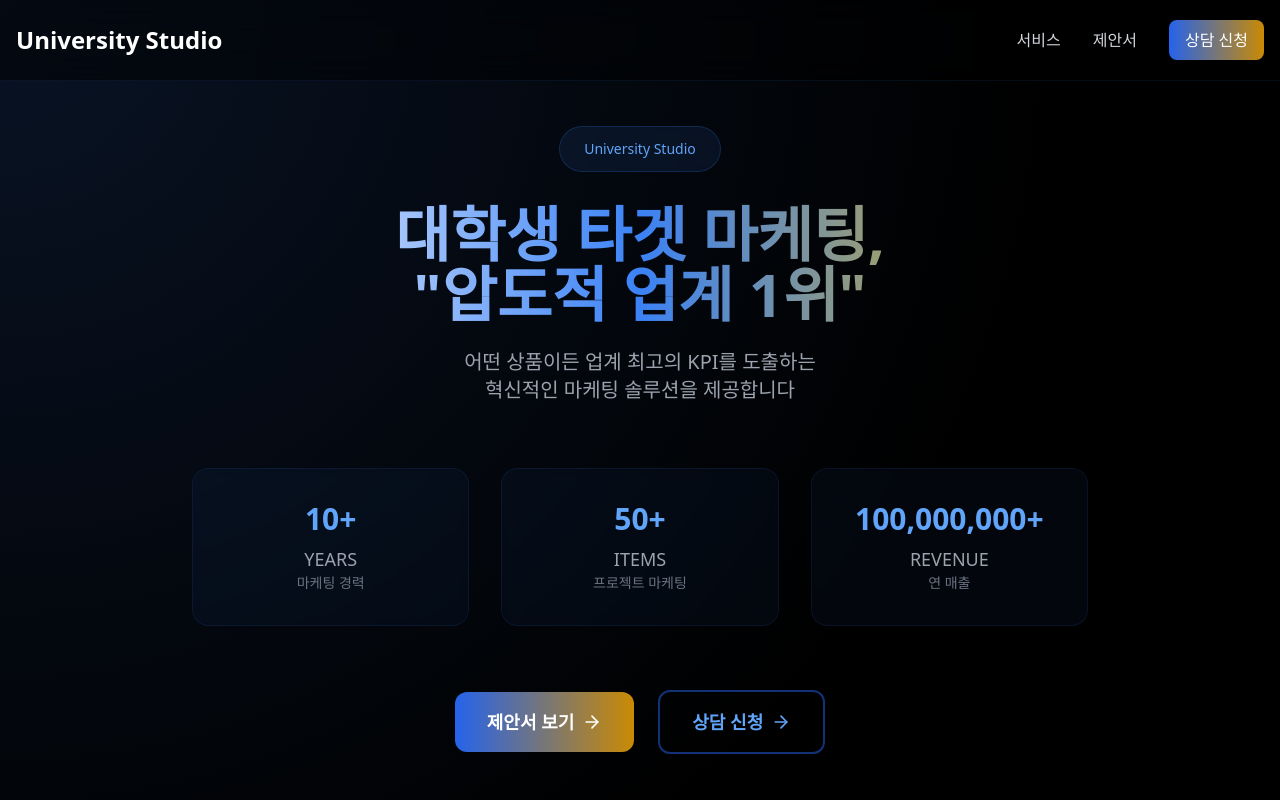
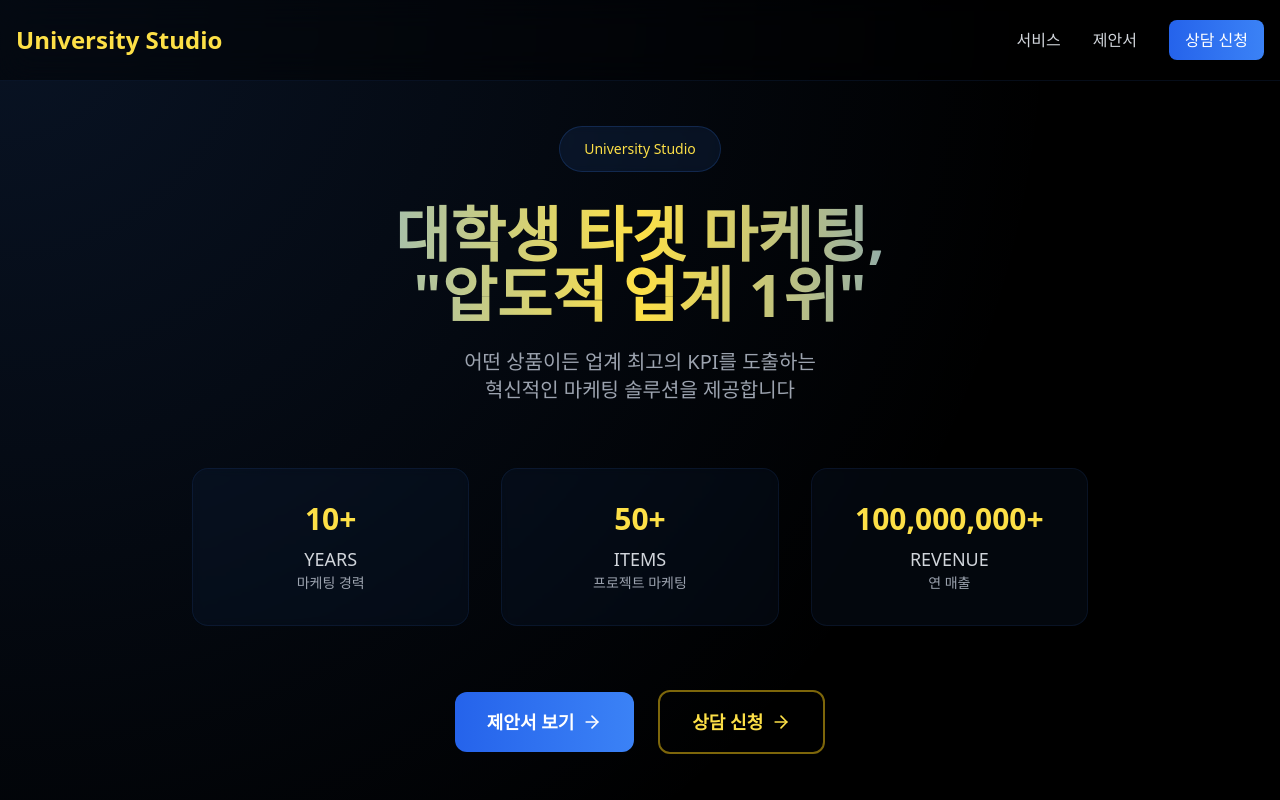
Before and after one commit to comdbstn/UniversityStudio, a React (Vite) app: page / in a window 1280 px wide. Shown: the top 800 px of the page. Built offline with nearby package versions, Linux system fonts and the light colour scheme.

Commit message:
style: 파란색 배경에 노란색 계열 강조 색상 적용

```diff
--- a/src/components/navigation/Navbar.tsx
+++ b/src/components/navigation/Navbar.tsx
@@ -5,18 +5,18 @@ const Navbar = () => {
         <nav className="fixed top-0 left-0 right-0 z-50 bg-black/50 backdrop-blur-lg border-b border-blue-500/10">
             <div className="container mx-auto px-4">
                 <div className="flex items-center justify-between h-20">
-                    <Link to="/" className="text-2xl font-bold text-white">
+                    <Link to="/" className="text-2xl font-bold text-yellow-300">
                         University Studio
                     </Link>
                     <div className="flex items-center gap-8">
-                        <Link to="/service" className="text-gray-300 hover:text-white transition-colors">
+                        <Link to="/service" className="text-gray-300 hover:text-yellow-300 transition-colors">
                             서비스
                         </Link>
                         <a
                             href="https://sclu.io/share/bulk/file/82fc833911752e32"
                             target="_blank"
                             rel="noopener noreferrer"
-                            className="text-gray-300 hover:text-white transition-colors"
+                            className="text-gray-300 hover:text-yellow-300 transition-colors"
                         >
                             제안서
                         </a>
@@ -24,7 +24,7 @@ const Navbar = () => {
                             href="https://6nxuuec1a2p.typeform.com/to/V4bKkFYO"
                             target="_blank"
                             rel="noopener noreferrer"
-                            className="px-4 py-2 bg-gradient-to-r from-blue-600 to-yellow-600 text-white rounded-lg hover:opacity-90 transition-opacity"
+                            className="px-4 py-2 bg-gradient-to-r from-blue-600 to-blue-500 text-white rounded-lg hover:bg-yellow-400 transition-all duration-300"
                         >
                             상담 신청
                         </a>
--- a/src/pages/UniversityStudio.tsx
+++ b/src/pages/UniversityStudio.tsx
@@ -87,7 +87,7 @@ const UniversityStudio = () => {
                                 initial={{ opacity: 0, scale: 0.9 }}
                                 animate={{ opacity: 1, scale: 1 }}
                                 transition={{ duration: 0.5 }}
-                                className="inline-block px-6 py-3 bg-blue-500/10 rounded-full text-blue-400 text-sm mb-8 border border-blue-500/20 backdrop-blur-sm"
+                                className="inline-block px-6 py-3 bg-blue-500/10 rounded-full text-yellow-300 text-sm mb-8 border border-blue-500/20 backdrop-blur-sm"
                             >
                                 University Studio
                             </motion.span>
@@ -95,7 +95,7 @@ const UniversityStudio = () => {
                                 initial={{ opacity: 0, y: 20 }}
                                 animate={{ opacity: 1, y: 0 }}
                                 transition={{ delay: 0.2 }}
-                                className="text-4xl md:text-6xl font-bold mb-6 bg-gradient-to-r from-white via-blue-500 to-yellow-500 bg-clip-text text-transparent"
+                                className="text-4xl md:text-6xl font-bold mb-6 bg-gradient-to-r from-blue-400 via-yellow-300 to-blue-500 bg-clip-text text-transparent"
                             >
                                 대학생 타겟 마케팅,<br />
                                 "압도적 업계 1위"
@@ -139,13 +139,13 @@ const UniversityStudio = () => {
                                         transition={{ delay: 0.6 + index * 0.2 }}
                                         className="relative group"
                                     >
-                                        <div className="absolute inset-0 bg-gradient-to-br from-blue-600/20 via-yellow-600/20 to-blue-600/20 rounded-2xl blur-xl opacity-0 group-hover:opacity-100 transition-all duration-700" />
+                                        <div className="absolute inset-0 bg-gradient-to-br from-blue-600/20 via-yellow-400/20 to-blue-600/20 rounded-2xl blur-xl opacity-0 group-hover:opacity-100 transition-all duration-700" />
                                         <div className="relative p-8 rounded-2xl bg-blue-500/5 border border-blue-500/10 backdrop-blur-sm">
-                                            <div className="text-3xl font-bold text-blue-400 mb-2">
+                                            <div className="text-3xl font-bold text-yellow-300 mb-2">
                                                 {stat.value}{stat.suffix}
                                             </div>
-                                            <div className="text-lg text-gray-400">{stat.label}</div>
-                                            <div className="text-sm text-gray-500">{stat.sublabel}</div>
+                                            <div className="text-lg text-gray-300">{stat.label}</div>
+                                            <div className="text-sm text-gray-400">{stat.sublabel}</div>
                                         </div>
                                     </motion.div>
                                 ))}
@@ -162,9 +162,9 @@ const UniversityStudio = () => {
                                     href="https://sclu.io/share/bulk/file/82fc833911752e32"
                                     target="_blank"
                                     rel="noopener noreferrer"
-                                    className="group relative px-8 py-4 bg-gradient-to-r from-blue-600 to-yellow-600 text-white rounded-xl font-bold text-lg overflow-hidden"
+                                    className="group relative px-8 py-4 bg-gradient-to-r from-blue-600 to-blue-500 text-white rounded-xl font-bold text-lg overflow-hidden"
                                 >
-                                    <div className="absolute inset-0 bg-gradient-to-r from-blue-600 to-yellow-600 opacity-0 group-hover:opacity-100 transition-opacity duration-300" />
+                                    <div className="absolute inset-0 bg-gradient-to-r from-yellow-400 to-yellow-300 opacity-0 group-hover:opacity-100 transition-opacity duration-300" />
                                     <div className="relative flex items-center">
                                         제안서 보기
                                         <ArrowRight className="ml-2 h-5 w-5 group-hover:translate-x-1 transition-transform" />
@@ -174,9 +174,9 @@ const UniversityStudio = () => {
                                     href="https://6nxuuec1a2p.typeform.com/to/V4bKkFYO"
                                     target="_blank"
                                     rel="noopener noreferrer"
-                                    className="group relative px-8 py-4 border-2 border-blue-600/50 text-blue-400 rounded-xl font-bold text-lg overflow-hidden"
+                                    className="group relative px-8 py-4 border-2 border-yellow-400/50 text-yellow-300 rounded-xl font-bold text-lg overflow-hidden"
                                 >
-                                    <div className="absolute inset-0 bg-blue-600/10 opacity-0 group-hover:opacity-100 transition-opacity duration-300" />
+                                    <div className="absolute inset-0 bg-yellow-400/10 opacity-0 group-hover:opacity-100 transition-opacity duration-300" />
                                     <div className="relative flex items-center">
                                         상담 신청
                                         <ArrowRight className="ml-2 h-5 w-5 group-hover:translate-x-1 transition-transform" />
@@ -311,9 +311,9 @@ const UniversityStudio = () => {
                                     href="https://sclu.io/share/bulk/file/82fc833911752e32"
                                     target="_blank"
                                     rel="noopener noreferrer"
-                                    className="group relative px-8 py-4 bg-gradient-to-r from-blue-600 to-yellow-600 text-white rounded-xl font-bold text-lg w-full max-w-md"
+                                    className="group relative px-8 py-4 bg-gradient-to-r from-blue-600 to-blue-500 text-white rounded-xl font-bold text-lg w-full max-w-md"
                                 >
-                                    <div className="absolute inset-0 bg-gradient-to-r from-blue-600 to-yellow-600 opacity-0 group-hover:opacity-100 transition-opacity duration-300" />
+                                    <div className="absolute inset-0 bg-gradient-to-r from-yellow-400 to-yellow-300 opacity-0 group-hover:opacity-100 transition-opacity duration-300" />
                                     <div className="relative flex items-center justify-center">
                                         제안서 다운로드
                                         <ArrowRight className="ml-2 h-5 w-5 group-hover:translate-x-1 transition-transform" />
```
